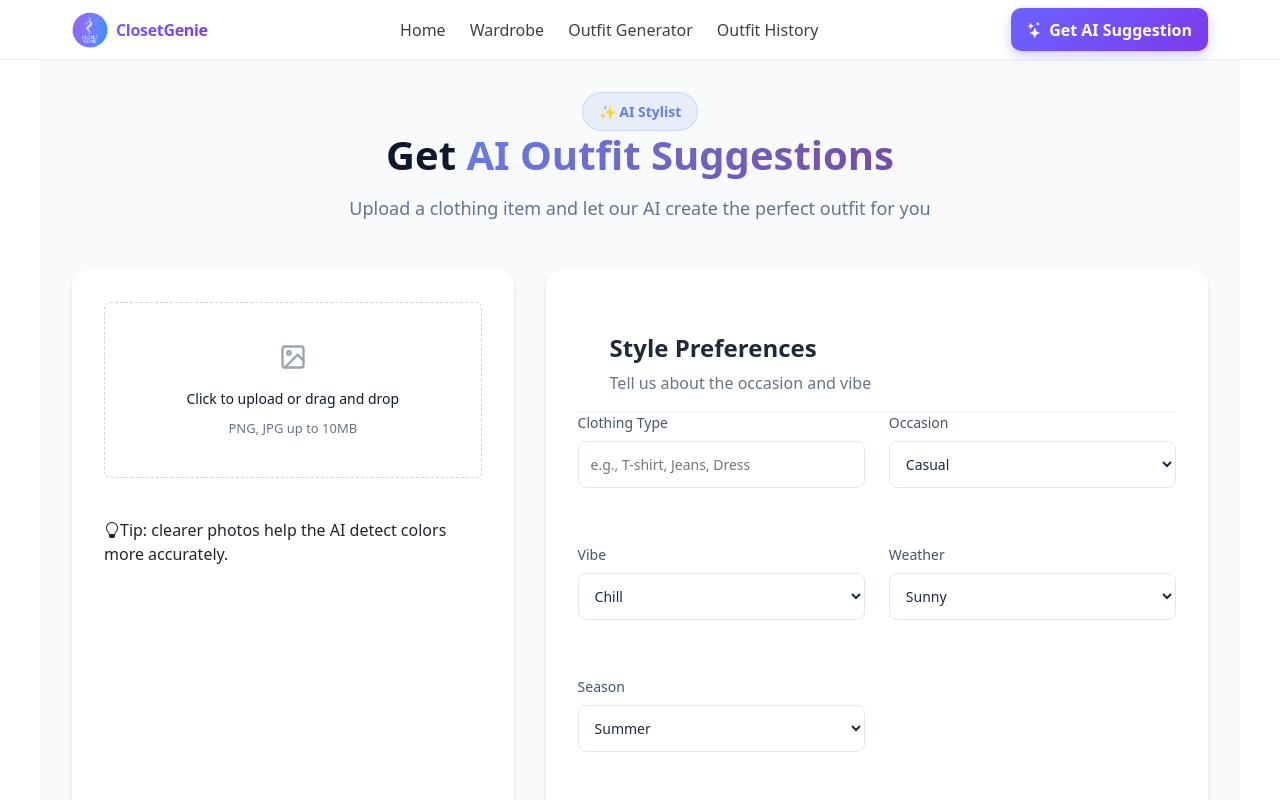
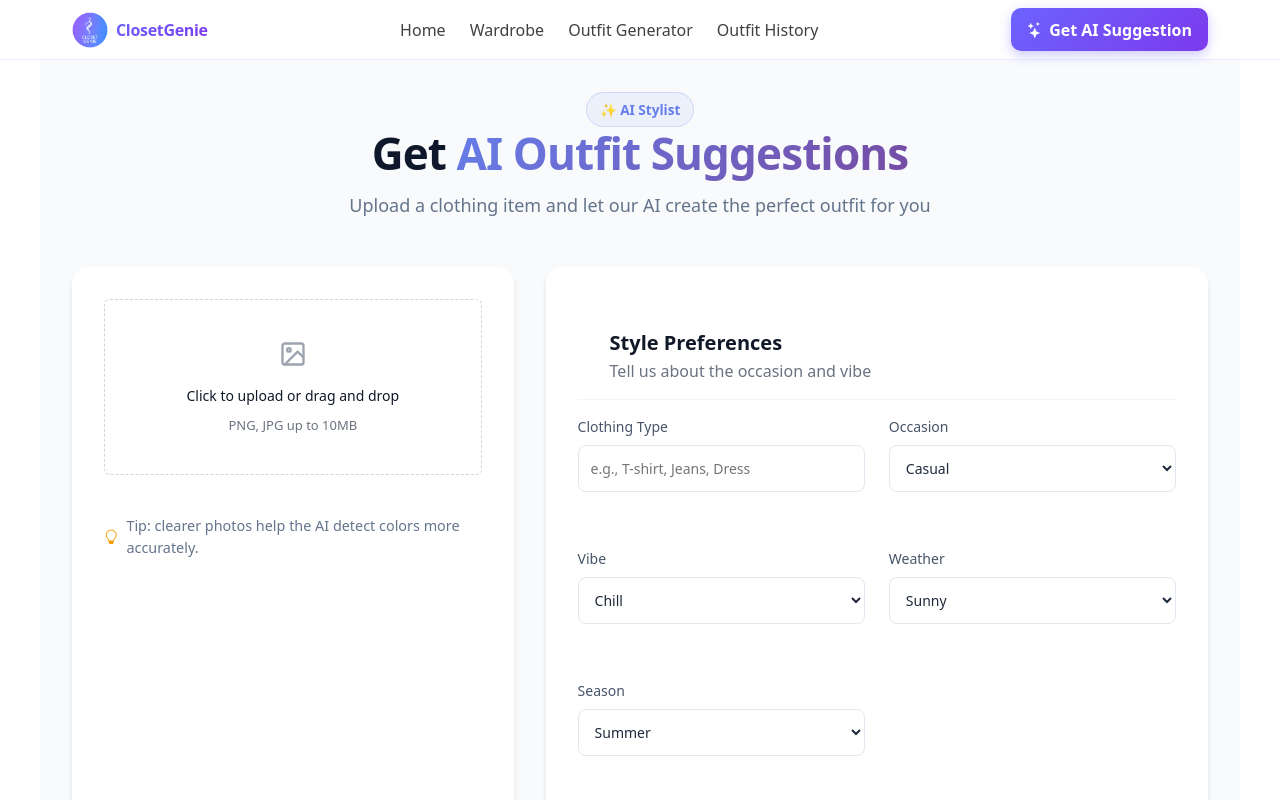
Before and after one commit to vedbhadani/ClosetGenie, a React (Vite) app: page /get-ai in a window 1280 px wide. Shown: the top 800 px of the page. Built offline with nearby package versions, Linux system fonts and the light colour scheme.

Commit message:
updated GetAi page

```diff
--- a/src/Pages/GetAI.css
+++ b/src/Pages/GetAI.css
@@ -11,12 +11,9 @@
   margin-bottom: 3rem;
 }
 
-.get-ai-header h1 {
-  font-size: 2.5rem;
-  font-weight: 700;
-  color: #0f172a;
-  margin-bottom: 1rem;
-}
+.get-ai-header h1 { font-size: 2.75rem; font-weight: 800; color: #0f172a; margin-bottom: 0.75rem; letter-spacing: -0.02em; }
+.gradient-text { background: linear-gradient(135deg, #667eea 0%, #764ba2 100%); -webkit-background-clip: text; -webkit-text-fill-color: transparent; background-clip: text; }
+.hero-badge span { display: inline-flex; align-items: center; gap: 0.4rem; padding: 0.4rem 0.8rem; border: 1px solid rgba(102,126,234,0.2); color: #667eea; background: rgba(102,126,234,0.08); border-radius: 999px; font-weight: 600; font-size: 0.85rem; }
 
 .get-ai-header p {
   font-size: 1.125rem;
@@ -90,12 +87,19 @@
   color: #475569;
 }
 
+.upload-hint { display: flex; align-items: center; gap: 0.5rem; color: #64748b; font-size: 0.9rem; }
+.upload-hint i { color: #f59e0b; }
+
 .preferences-section {
   background: white;
   border-radius: 1rem;
   padding: 2rem;
   box-shadow: 0 4px 6px -1px rgba(0, 0, 0, 0.1), 0 2px 4px -1px rgba(0, 0, 0, 0.06);
 }
+
+.panel-header { margin-bottom: 1rem; }
+.panel-header h2 { margin: 0; font-size: 1.25rem; font-weight: 700; color: #111827; }
+.panel-header p { margin: 0.25rem 0 0; color: #6b7280; }
 
 .preferences-grid {
   display: grid;
@@ -137,7 +141,7 @@
 .get-suggestion-btn {
   width: 100%;
   padding: 1rem;
-  background-color: #0ea5e9;
+  background: var(--cg-gradient);
   color: white;
   font-weight: 500;
   border-radius: 0.5rem;
@@ -150,11 +154,7 @@
   gap: 0.5rem;
 }
 
-.get-suggestion-btn:hover:not(.disabled) {
-  background-color: #0284c7;
-  transform: translateY(-1px);
-  box-shadow: 0 4px 6px -1px rgba(14, 165, 233, 0.2);
-}
+.get-suggestion-btn:hover:not(.disabled) { transform: translateY(-1px); box-shadow: var(--cg-shadow); }
 
 .get-suggestion-btn.disabled {
   background-color: #94a3b8;
@@ -243,7 +243,7 @@
 }
 
 .save-btn {
-  background-color: #0ea5e9;
+  background: var(--cg-gradient);
   color: white;
   padding: 0.75rem 1.5rem;
   border-radius: 0.5rem;
@@ -257,11 +257,7 @@
   margin: 0 auto;
 }
 
-.save-btn:hover {
-  background-color: #0284c7;
-  transform: translateY(-1px);
-  box-shadow: 0 4px 6px -1px rgba(14, 165, 233, 0.2);
-}
+.save-btn:hover { transform: translateY(-1px); box-shadow: var(--cg-shadow); }
 
 @media (max-width: 1024px) {
   .get-ai-content {
```
